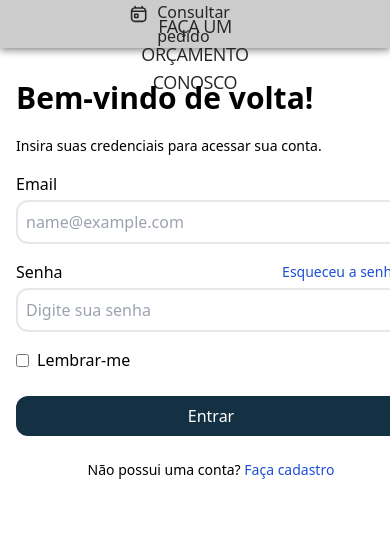
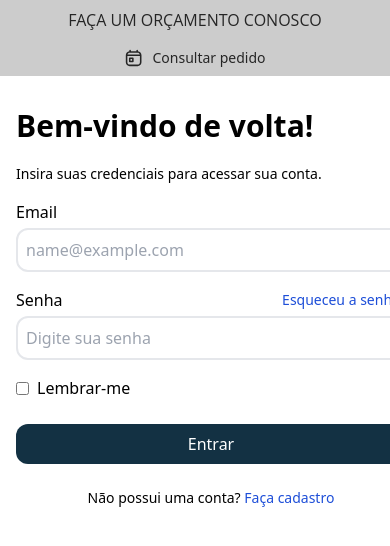
Before and after one commit to Gabriel-vcampos/Projeto-lurian-angular16, an Angular app in the folder projetointegrador/: page /test in a window 390 px wide. Shown: the top 546 px of the page. Built offline with nearby package versions, Linux system fonts and the light colour scheme.

Commit message:
responsive finished

```diff
--- a/projetointegrador/src/app/components/header-log/header-log.component.html
+++ b/projetointegrador/src/app/components/header-log/header-log.component.html
@@ -1,10 +1,20 @@
-<header class="flex bg-hd  justify-around items-center h-12 opacity-85 shadow-custom border-black">
-    <div class="w-1/3 justify-center" style="padding: 20px;"></div>
-        <h3 class="text-lg w-1/3 mx-auto text-center font-teste h-6 tracking-tight font-medium">
-            FAÇA UM ORÇAMENTO CONOSCO
-        </h3>
-        <nav class="flex justify-end w-1/3">
-            <img class="w-5 h-5 mt-1" src="/assets/calendar-day.svg" alt="">
-            <a routerLink="/adm/pedidos" class="mx-2 mr-40 cursor-pointer hover:font-semibold">Consultar pedido</a>
-        </nav>
-    </header>
+<header class="flex flex-wrap bg-hd items-center h-auto md:h-12 opacity-85 px-4 py-2 md:py-0 justify-between">
+    <!-- Div de espaço (caso precise usar futuramente) -->
+    <div class="hidden md:block md:w-1/3"></div>
+
+    <!-- Título central -->
+    <h3 class="text-base md:text-lg text-center font-teste w-full md:w-1/3 mb-2 md:mb-0">
+      FAÇA UM ORÇAMENTO CONOSCO
+    </h3>
+
+    <!-- Navegação -->
+    <nav class="flex items-center justify-center md:justify-end w-full md:w-1/3 gap-2 md:gap-4 mt-2 md:mt-0">
+      <img class="w-5 h-5" src="/assets/calendar-day.svg" alt="Calendário" />
+      <a
+        routerLink="/adm/pedidos"
+        class="cursor-pointer hover:font-semibold text-sm md:text-base"
+      >
+        Consultar pedido
+      </a>
+    </nav>
+  </header>
```
